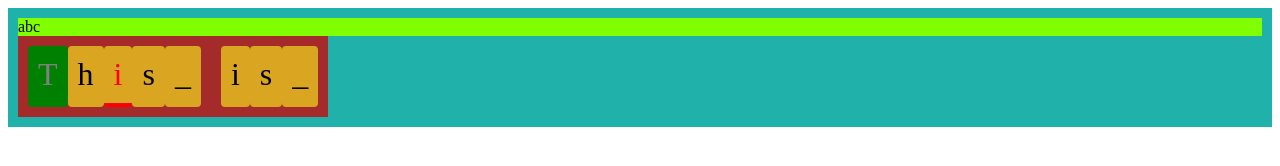
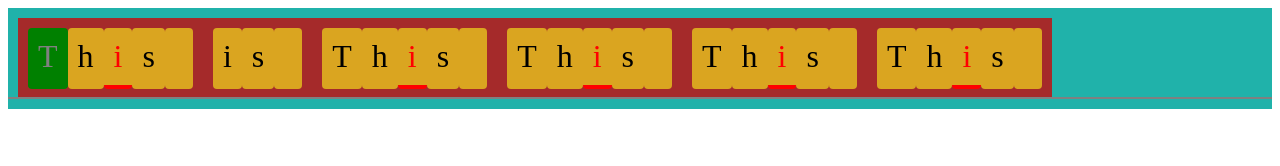
Before and after one commit to sllujaan/typing-test-javascript, a plain HTML site: page typingTest.html in a window 1280 px wide. Drawn offline with Linux system fonts and the light colour scheme.

Commit message:
added lines

```diff
--- a/typingTest.css
+++ b/typingTest.css
@@ -8,7 +8,7 @@
     border-bottom: 1px solid #d9d9d9;
     box-sizing: border-box;
     content: "";
-    height: 200%;
+    height: 100%;
     position: absolute;
     top: 0;
     left: 0;
@@ -21,14 +21,9 @@
     padding: 10px;
     display: flex;
     flex-wrap: wrap;
+    overflow: hidden;
+    position: relative;
 }
-
-.basic-lines:before{
-    content: 'abc';
-    background-color: chartreuse;
-    width: 100%;
-}
-
 
 
 .basic-word{
@@ -36,7 +31,8 @@
     display: flex;
     margin: 0;
     padding: 10px;
-    z-index: var(--words-z-index);
+    position: relative;
+    overflow: visible;
 }
 
 .basic-letter {
@@ -44,7 +40,29 @@
     padding: 10px;
     font-size: 32px;
     border-radius: var(--border-radius);
+    position: relative;
 }
+
+
+.basic-lines .basic-word:before{
+    content: '';
+    background-color: transparent;
+    width: 500%;
+    position: absolute;
+    bottom: 0;
+    right: 0;
+    height: 100%;
+    border-bottom: 2px solid gray;
+    overflow: visible;
+    box-sizing: border-box;
+    z-index: 1000;
+    transform: translateX(50%);
+    /*transform: translate(-40px, 60px);*/
+
+}
+
+
+
 
 .letter-active{
     color: gray;
--- a/typingTest.html
+++ b/typingTest.html
@@ -15,15 +15,50 @@
             <div class="basic-letter">h</div>
             <div class="basic-letter is-wrong">i</div>
             <div class="basic-letter">s</div>
-            <div class="basic-letter">_</div>
+            <div class="basic-letter">&nbsp;</div>
         </div>
 
 
         <div class="basic-word">
             <div class="basic-letter">i</div>
             <div class="basic-letter">s</div>
-            <div class="basic-letter">_</div>
+            <div class="basic-letter">&nbsp;</div>
         </div>
+
+        <div class="basic-word">
+            <div class="basic-letter">T</div>
+            <div class="basic-letter">h</div>
+            <div class="basic-letter is-wrong">i</div>
+            <div class="basic-letter">s</div>
+            <div class="basic-letter">&nbsp;</div>
+        </div>
+
+        <div class="basic-word">
+            <div class="basic-letter">T</div>
+            <div class="basic-letter">h</div>
+            <div class="basic-letter is-wrong">i</div>
+            <div class="basic-letter">s</div>
+            <div class="basic-letter">&nbsp;</div>
+        </div>
+
+        <div class="basic-word">
+            <div class="basic-letter">T</div>
+            <div class="basic-letter">h</div>
+            <div class="basic-letter is-wrong">i</div>
+            <div class="basic-letter">s</div>
+            <div class="basic-letter">&nbsp;</div>
+        </div>
+
+        <div class="basic-word">
+            <div class="basic-letter">T</div>
+            <div class="basic-letter">h</div>
+            <div class="basic-letter is-wrong">i</div>
+            <div class="basic-letter">s</div>
+            <div class="basic-letter">&nbsp;</div>
+        </div>
+
+
+
     </div>
 
 </body>
```
